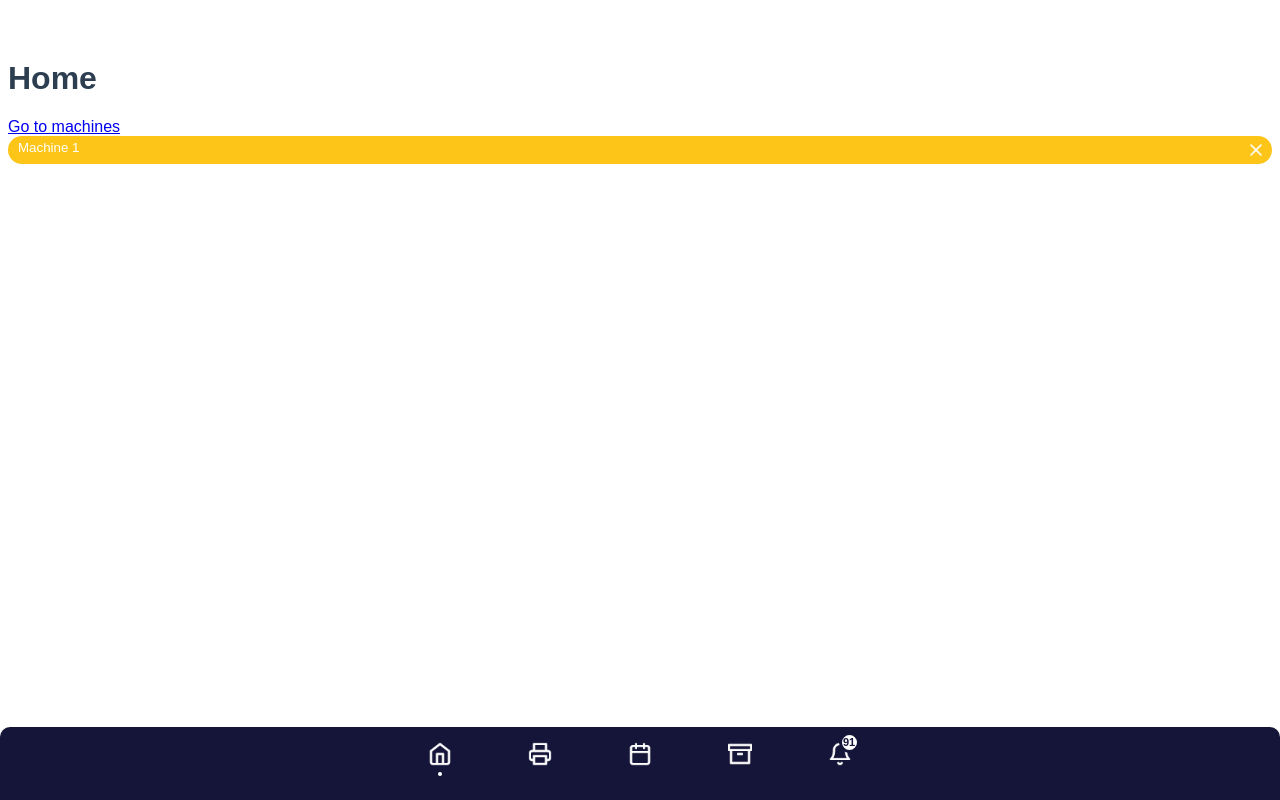
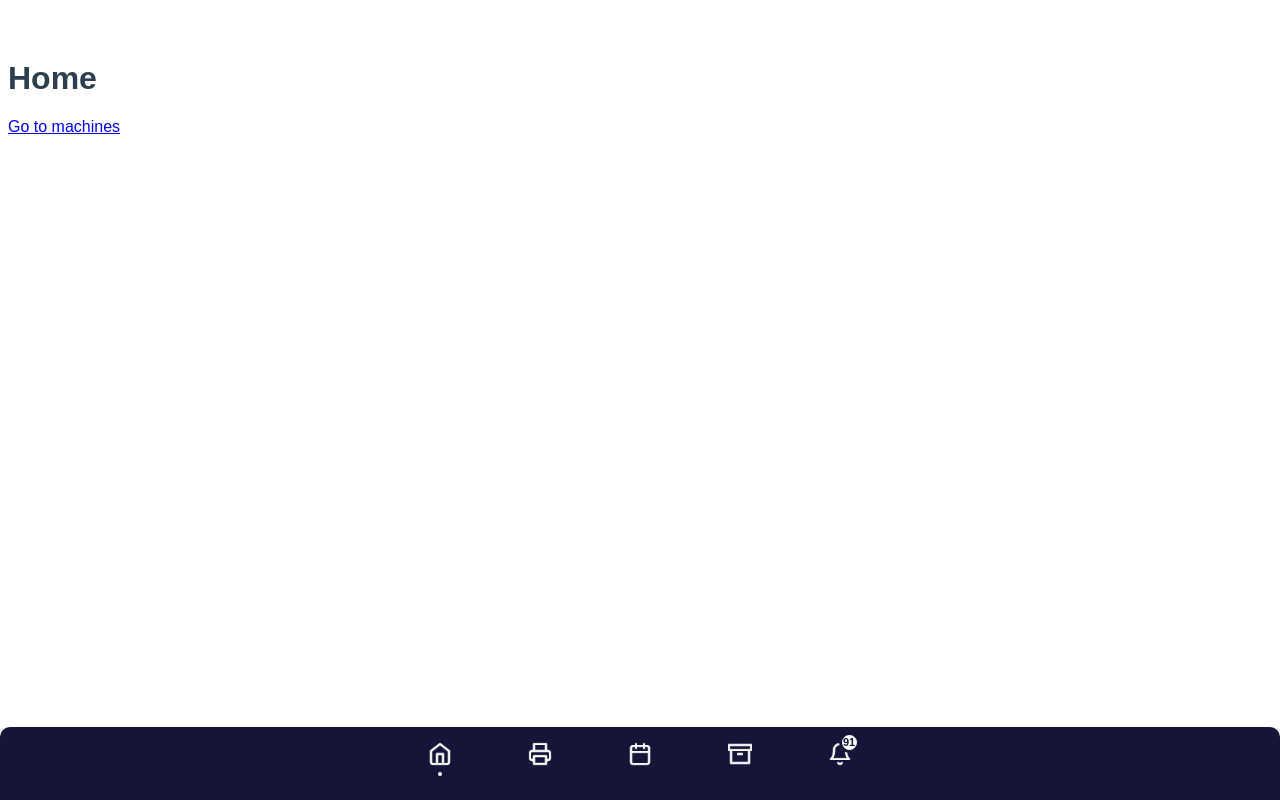
Before and after one commit to RobinGalema/Additive-Vue-App, a Vue app: page / in a window 1280 px wide. Built offline with nearby package versions, Linux system fonts and the light colour scheme; a web font is replaced by a local one.

Commit message:
added title prop

```diff
--- a/src/App.vue
+++ b/src/App.vue
@@ -2,7 +2,6 @@
   <router-view>
   </router-view>
   <Navigation :notification="91" />
-  <NotificationFilterTag />
 </template>
 
 <script>
--- a/src/components/Notifications/NotificationFilterTag.vue
+++ b/src/components/Notifications/NotificationFilterTag.vue
@@ -1,7 +1,7 @@
 <template>
     <div class="notificationFilterTag">
         <div class="filterTag">
-            Machine 1
+            {{title}}
         </div>
         <div class="cancelBtn">
             <img src="@/assets/icons/cancel.png" />
@@ -14,11 +14,7 @@
     export default {
         name: 'NotificationFilterTag',
         props: {
-            title: String,
-            context: String,
-            timestamp: String,
-            linkToMachine: String,
-            level: String
+            title: String
         }
     }
 </script>
```
